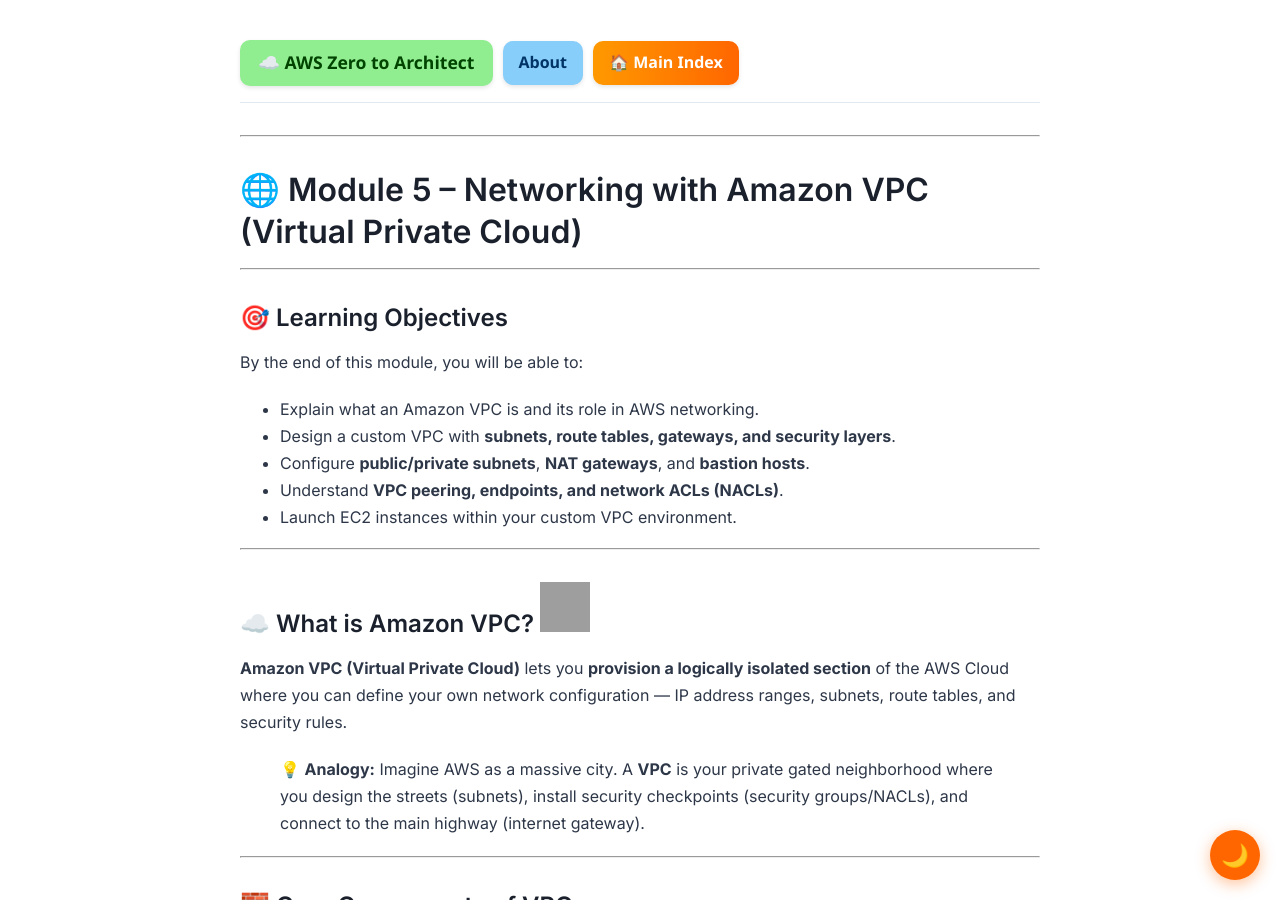
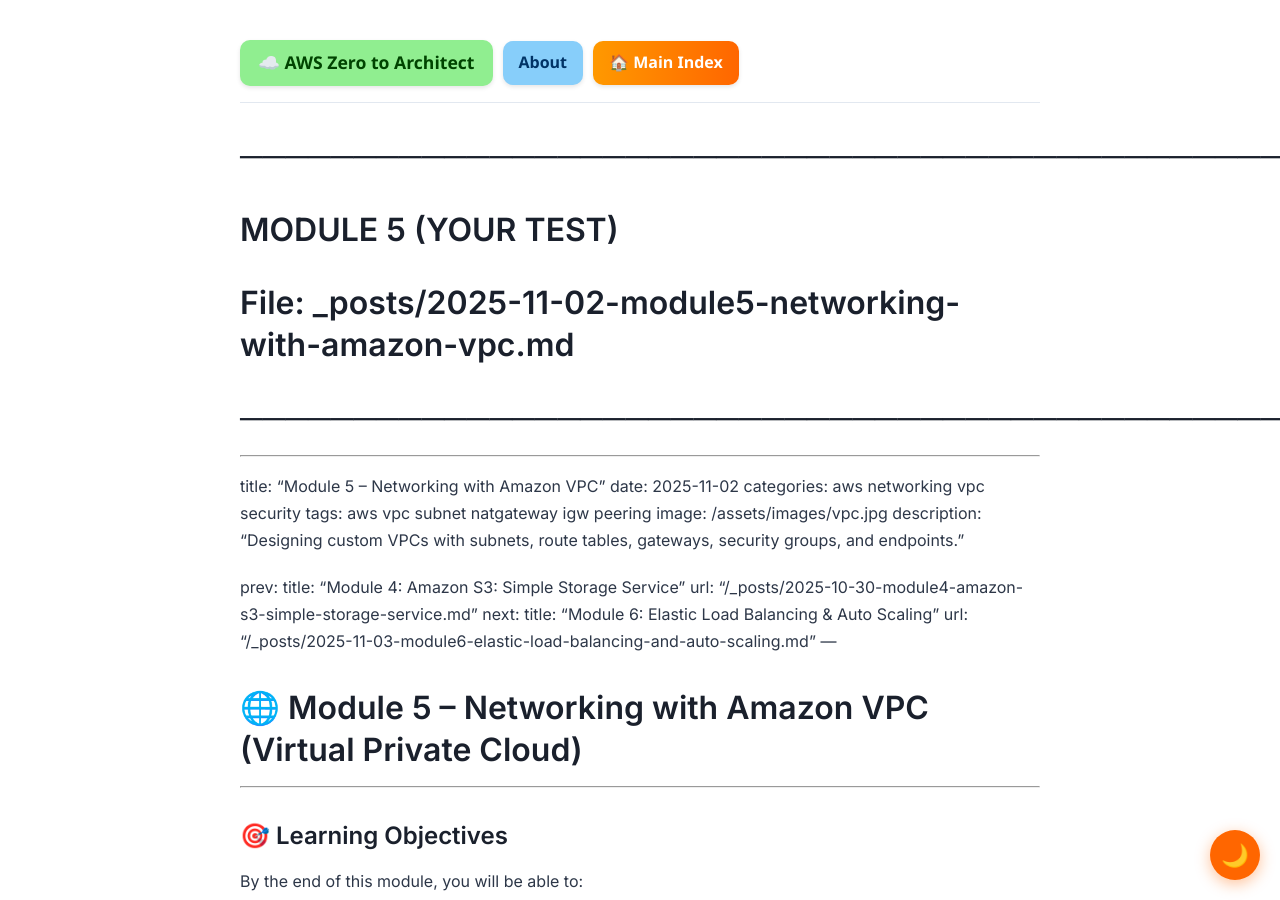
Before and after one commit to asiandevs/aws-zero-to-architect-blog, a Jekyll site: the page built from _posts/2025-11-02-module5-networking-with-amazon-vpc.md, in a window 1280 px wide and 900 px high. Built offline with Jekyll 4.4.1, drawn with Linux system fonts in a browser that asks for light colours; some of the changed text lies outside the part shown; grey boxes are pictures that could not be loaded.

Commit message:
Update 2025-11-02-module5-networking-with-amazon-vpc.md

```diff
--- a/_posts/2025-11-02-module5-networking-with-amazon-vpc.md
+++ b/_posts/2025-11-02-module5-networking-with-amazon-vpc.md
@@ -1,3 +1,7 @@
+# ──────────────────────────────────────────────────────────────
+# MODULE 5 (YOUR TEST)
+# File: _posts/2025-11-02-module5-networking-with-amazon-vpc.md
+# ──────────────────────────────────────────────────────────────
 ---
 title: "Module 5 – Networking with Amazon VPC"
 date: 2025-11-02
```
Also changed, not shown: other parts of _posts/2025-11-02-module5-networking-with-amazon-vpc.md (+0 -3 lines).
